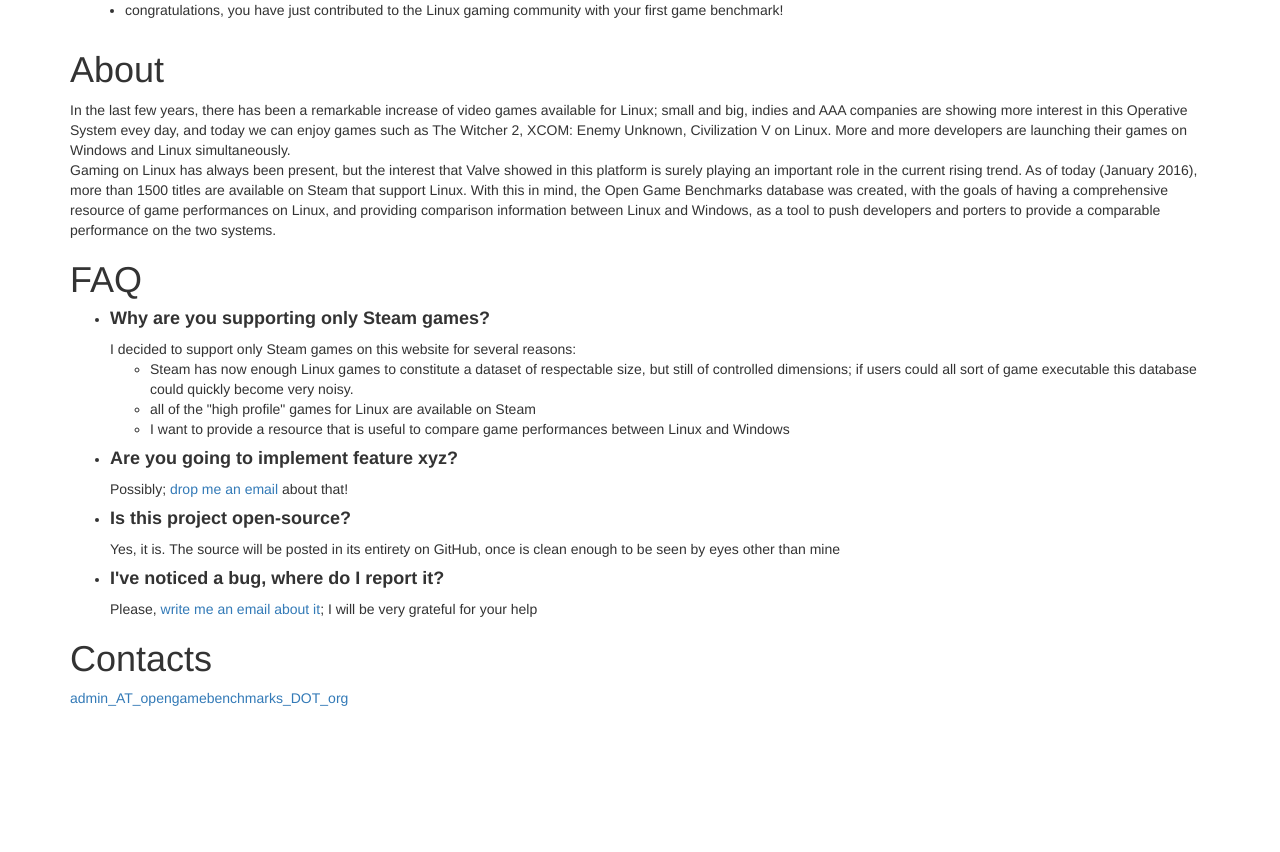
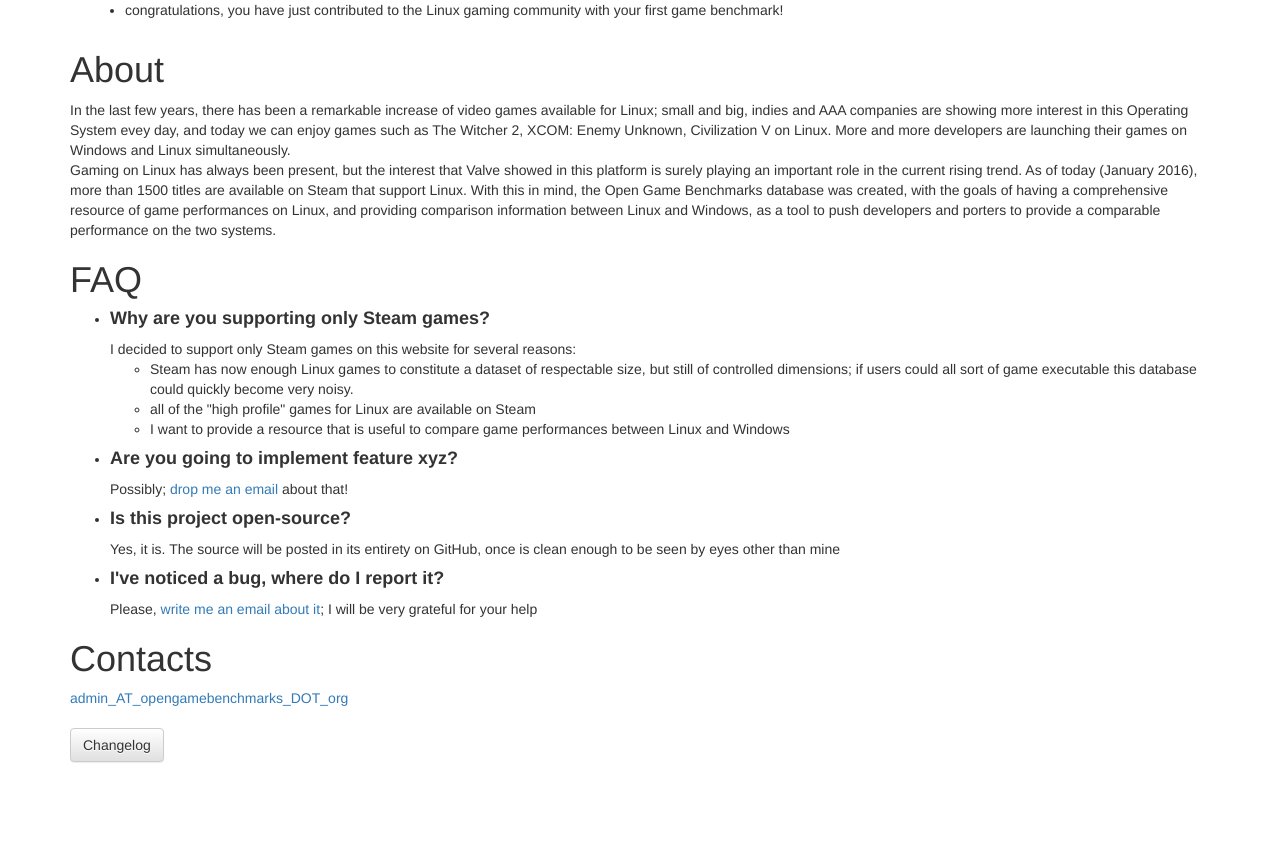
Before and after one commit to wbasile/Open-Game-Benchmarks, a Django app: page /about/ in a window 1280 px wide. Shown: the part 541-1393 px from the top of the page. Run offline with Django 3.2, Linux system fonts and the light colour scheme; parts of the project's set-up code (start-up, migrations or seed data) failed here and were passed over; some libraries are stand-ins or nearby versions.

Commit message:
bunch of small fixes, see changelog 2016-01-30

```diff
--- a/lgbdb/forms.py
+++ b/lgbdb/forms.py
@@ -114,7 +114,7 @@
         super(BenchmarkAddForm, self).__init__(*args, **kwargs)
 
         # add a field to chose the system among the ones of the user
-        system_choices = [(k.id,k.descriptive_name + " (" + ", ".join([k.cpu_model, k.gpu_model, k.operative_system]) + ")") for k in self.user.system_set.all()]
+        system_choices = [(k.id,k.descriptive_name + " (" + ", ".join([k.cpu_model, k.gpu_model, k.operating_system]) + ")") for k in self.user.system_set.all()]
 
         self.fields['user_system'] = forms.ChoiceField(required=True,choices=system_choices)
 
@@ -229,7 +229,7 @@
         self.instance.gpu_model = us.gpu_model
         self.instance.resolution = us.resolution
         self.instance.driver = us.driver
-        self.instance.operative_system = us.operative_system
+        self.instance.operating_system = us.operating_system
         #~ self.instance.window_manager = us.window_manager
         #~ self.instance.kernel = us.kernel
         #~ self.instance.linux_distribution = us.linux_distribution
@@ -260,7 +260,7 @@
             self.fields[f].widget.attrs['readonly'] = True
 
         # specify field order here
-        self.order_fields([ "game", "game_quality_preset" ,"resolution",'fps_avg','fps_std', 'fps_min', "fps_1st_quartile", "fps_median","fps_3rd_quartile", 'fps_max','length_seconds',"cpu_model", "gpu_model","driver", "operative_system", "additional_notes"])
+        self.order_fields([ "game", "game_quality_preset" ,"resolution",'fps_avg','fps_std', 'fps_min', "fps_1st_quartile", "fps_median","fps_3rd_quartile", 'fps_max','length_seconds',"cpu_model", "gpu_model","driver", "operating_system", "additional_notes"])
 
 
 
--- a/lgbdb/multiple_choice_options.py
+++ b/lgbdb/multiple_choice_options.py
@@ -1116,6 +1116,12 @@
 	)
 ),
 
+('21:9',
+	(
+	('2560x1080','2560x1080'),
+	('3440x1440','3440x1440'),
+	)
+),
 
 ('17:10',
 	(
--- a/lgbdb/templates/about.html
+++ b/lgbdb/templates/about.html
@@ -114,7 +114,7 @@
 
 
 <h1>About</h1>
-    In the last few years, there has been a remarkable increase of video games available for Linux; small and big, indies and AAA companies are showing more interest in this Operative System evey day, and today we can enjoy games such as The Witcher 2, XCOM: Enemy Unknown, Civilization V on Linux. More and more developers are launching their games on Windows and Linux simultaneously.<br>
+    In the last few years, there has been a remarkable increase of video games available for Linux; small and big, indies and AAA companies are showing more interest in this Operating System evey day, and today we can enjoy games such as The Witcher 2, XCOM: Enemy Unknown, Civilization V on Linux. More and more developers are launching their games on Windows and Linux simultaneously.<br>
     Gaming on Linux has always been present, but the interest that Valve showed in this platform is surely playing an important role in the current rising trend. As of today (January 2016), more than 1500 titles are available on Steam that support Linux.
     With this in mind, the Open Game Benchmarks database was created, with the goals of having a comprehensive resource of game performances on Linux, and providing comparison information between Linux and Windows, as a tool to push developers and porters to provide a comparable performance on the two systems.
 
@@ -153,4 +153,24 @@
 
 
 
+<br><br>
+<button type="button" class="btn btn-default" data-toggle="collapse" data-target="#changelog">Changelog</button>
+<div id="changelog" class="collapse">
+    <ul>
+        <ul>
+            2016-01-03
+            <li>added support for ulrawide (21:9) resolutions</li>
+            <li>added feed with latest benchmarks</li>
+            <li>added support for ulrawide (21:9) resolutions</li>
+            <li>added support for ulrawide (21:9) resolutions</li>
+
+        </ul>
+    </ul>
+
+</div>
+
+
+
+
+
 {% endblock %}
--- a/lgbdb/templates/benchmark_detail.html
+++ b/lgbdb/templates/benchmark_detail.html
@@ -64,7 +64,7 @@
                     <th>Driver</th><td>{{ object.driver }}</td>
                 </tr>
                 <tr>
-                    <th>Operative system</th><td>{{ object.operative_system }}</td>
+                    <th>Operating system</th><td>{{ object.operating_system }}</td>
                 </tr>
                 <tr>
                     <th>Uploaded by</th><td>{{ object.user }}</td>
--- a/lgbdb/templates/benchmark_filter_form.html
+++ b/lgbdb/templates/benchmark_filter_form.html
@@ -24,7 +24,7 @@
             {% bootstrap_field filter.form.driver %}
         </div>
         <div class="col-md-3">
-            {% bootstrap_field filter.form.operative_system %}
+            {% bootstrap_field filter.form.operating_system %}
         </div>
     </div>
 
--- a/lgbdb/templates/benchmark_list_simple.html
+++ b/lgbdb/templates/benchmark_list_simple.html
@@ -6,6 +6,7 @@
             <th>Game</th>
             <th>CPU</th>
             <th>GPU</th>
+            <th>Settings</th>
             <th>FPS median</th>
             <th>Notes</th>
             <th>OS</th>
@@ -19,6 +20,8 @@
             <td><a href="/benchmark_table/?game={{benchmark.game.pk}}" ><img src="https://steamcdn-a.akamaihd.net/steam/apps/{{benchmark.game.steam_appid}}/capsule_sm_120.jpg" ><br> {{ benchmark.game }}</a></td>
             <td>{{ benchmark.cpu_model }}</td>
             <td>{{ benchmark.gpu_model }}</td>
+            <td>{{ benchmark.game_quality_preset }}</td>
+
             <td>{{ benchmark.fps_median }}</td>
             {% if benchmark.additional_notes %}
                 <td><a href="#" class="btn btn-xs btn-default" data-toggle="popover"  data-trigger="hover" title="Notes" data-content="{{ benchmark.additional_notes }}">View notes</a></td>
@@ -27,7 +30,7 @@
             {% endif%}
 
 
-            <td>{{ benchmark.operative_system }}</td>
+            <td>{{ benchmark.operating_system }}</td>
 
             <td>
                 <a href="/benchmark_detail/{{ benchmark.id }}" class="btn btn-sm btn-warning">Detail</a>
--- a/lgbdb/templates/profile.html
+++ b/lgbdb/templates/profile.html
@@ -29,7 +29,7 @@
                     <th>GPU</th>
                     <th>Driver</th>
                     <th>Resolution</th>
-                    <th>Operative System</th>
+                    <th>Operating System</th>
                 </tr>
             </thead>
 
@@ -41,7 +41,7 @@
                     <td>{{ system.gpu_model }}</td>
                     <td>{{ system.driver }}</td>
                     <td>{{ system.resolution }}</td>
-                    <td>{{ system.operative_system }}</td>
+                    <td>{{ system.operating_system }}</td>
                     <td>
                         <form action="/system_edit/{{ system.id }}">
                             <input type="submit" value="Edit" class="btn btn-sm btn-info">
--- a/lgbdb/views.py
+++ b/lgbdb/views.py
@@ -218,7 +218,7 @@
         model = Benchmark
 
         # these fields work even if the relative fields are hidden (excluded in the table)
-        fields = ["game","cpu_model","gpu_model","resolution", "driver","operative_system"]
+        fields = ["game","cpu_model","gpu_model","resolution", "driver","operating_system"]
 
         # this doesn't work :(
         #~ fields = ['user_system.cpu_model']
@@ -254,7 +254,7 @@
 
     class Meta:
         model = Benchmark
-        fields = ("game", "cpu_model", "gpu_model", "resolution","game_quality_preset","fps_median", "operative_system","additional_notes", "user")
+        fields = ("game", "cpu_model", "gpu_model", "resolution","game_quality_preset","fps_median", "operating_system","additional_notes", "user")
 
 
     # for the Game column, have the game title link to the steam store page
@@ -273,7 +273,7 @@
 
 
     # different font color for linux and windows
-    #~ def render_operative_system(self,value):
+    #~ def render_operating_system(self,value):
         #~ print value
         #~ if value.find("Windows") != -1:
             #~ return mark_safe('<font color="blue">'+unicode(value)+'</font>')
@@ -314,9 +314,9 @@
 def set_benchmark_y_label(benchmark):
 
     if benchmark.game_quality_preset != "n.a.":
-        y_tick_label = ", ".join([str(x) for x in [benchmark.game, benchmark.gpu_model, benchmark.cpu_model, benchmark.game_quality_preset + " preset", benchmark.resolution, benchmark.operative_system ] ])
+        y_tick_label = ", ".join([str(x) for x in [benchmark.game, benchmark.gpu_model, benchmark.cpu_model, benchmark.game_quality_preset + " preset", benchmark.resolution, benchmark.operating_system ] ])
     else:
-        y_tick_label = ", ".join([str(x) for x in [benchmark.game, benchmark.gpu_model, benchmark.cpu_model, benchmark.resolution, benchmark.operative_system ] ])
+        y_tick_label = ", ".join([str(x) for x in [benchmark.game, benchmark.gpu_model, benchmark.cpu_model, benchmark.resolution, benchmark.operating_system ] ])
 
     return str(y_tick_label)
 
--- a/linux_game_benchmarks_database/urls.py
+++ b/linux_game_benchmarks_database/urls.py
@@ -4,6 +4,8 @@
 admin.autodiscover()
 
 import lgbdb.views
+import lgbdb.feeds
+
 
 
 urlpatterns = [
@@ -34,4 +36,6 @@
 
     url(r'^game_list/$', lgbdb.views.GameListView.as_view(), name='game-list'),
 
+    url(r'^benchmark_rss/', lgbdb.feeds.LatestBenchmarks()),
+
 ]
```
Also changed, not shown: lgbdb/feeds.py (added, +15 -0 lines), lgbdb/models.py (+8 -8 lines), lgbdb/migrations/0007_auto_20160130_1931.py (added), lgbdb/migrations/0008_auto_20160130_1934.py (added).
